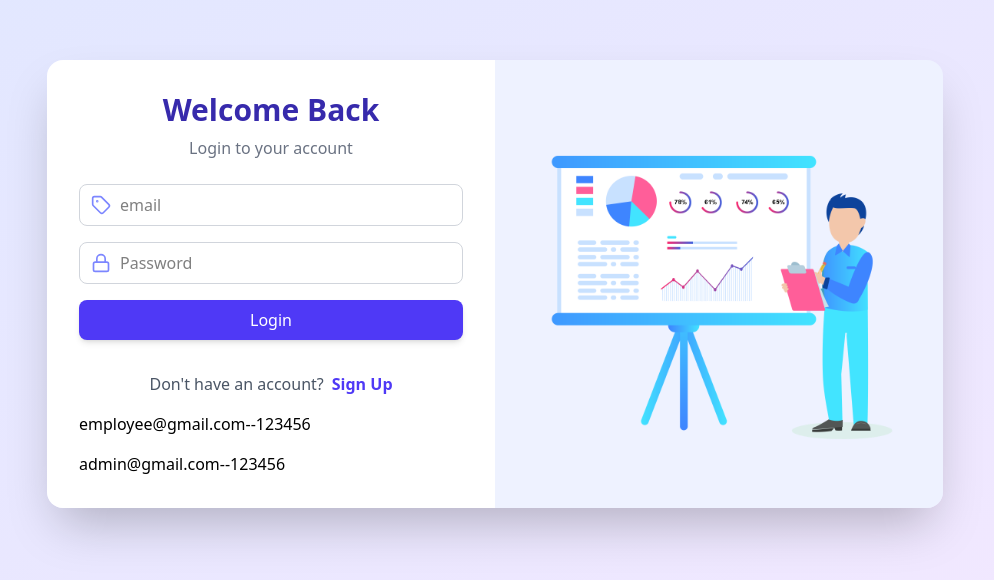
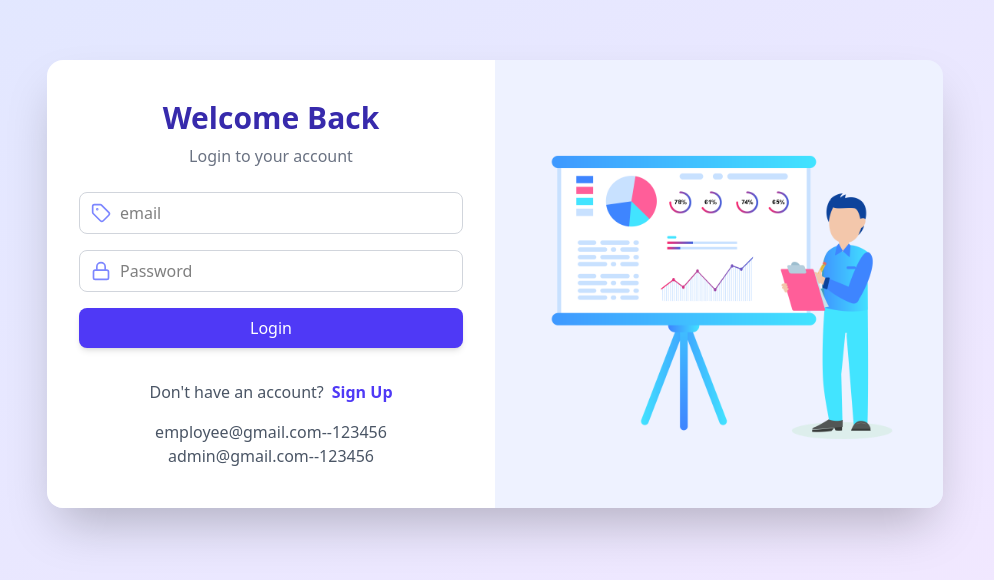
Before and after one commit to yasinvahora56/EMS, a React (Vite) app in the folder frontend/: page /login in a window 1280 px wide. Shown: the part 116-696 px from the top of the page, without its empty margins (145-1139 px from the left). Built offline with nearby package versions, Linux system fonts and the light colour scheme.

Commit message:
credensial update

```diff
--- a/frontend/src/Components/Login/Login.jsx
+++ b/frontend/src/Components/Login/Login.jsx
@@ -140,9 +140,12 @@ const Login = () => {
                       Sign Up
                     </Link>
                   </p>
+                  <p className="text-gray-600 mt-4">employee@gmail.com--123456</p>
+                <p className="text-gray-600">admin@gmail.com--123456</p>
                 </div>
-                <p>employee@gmail.com--123456</p>
-                <p>admin@gmail.com--123456</p>
+
+
+
               </form>
             </div>
           </div>
```
